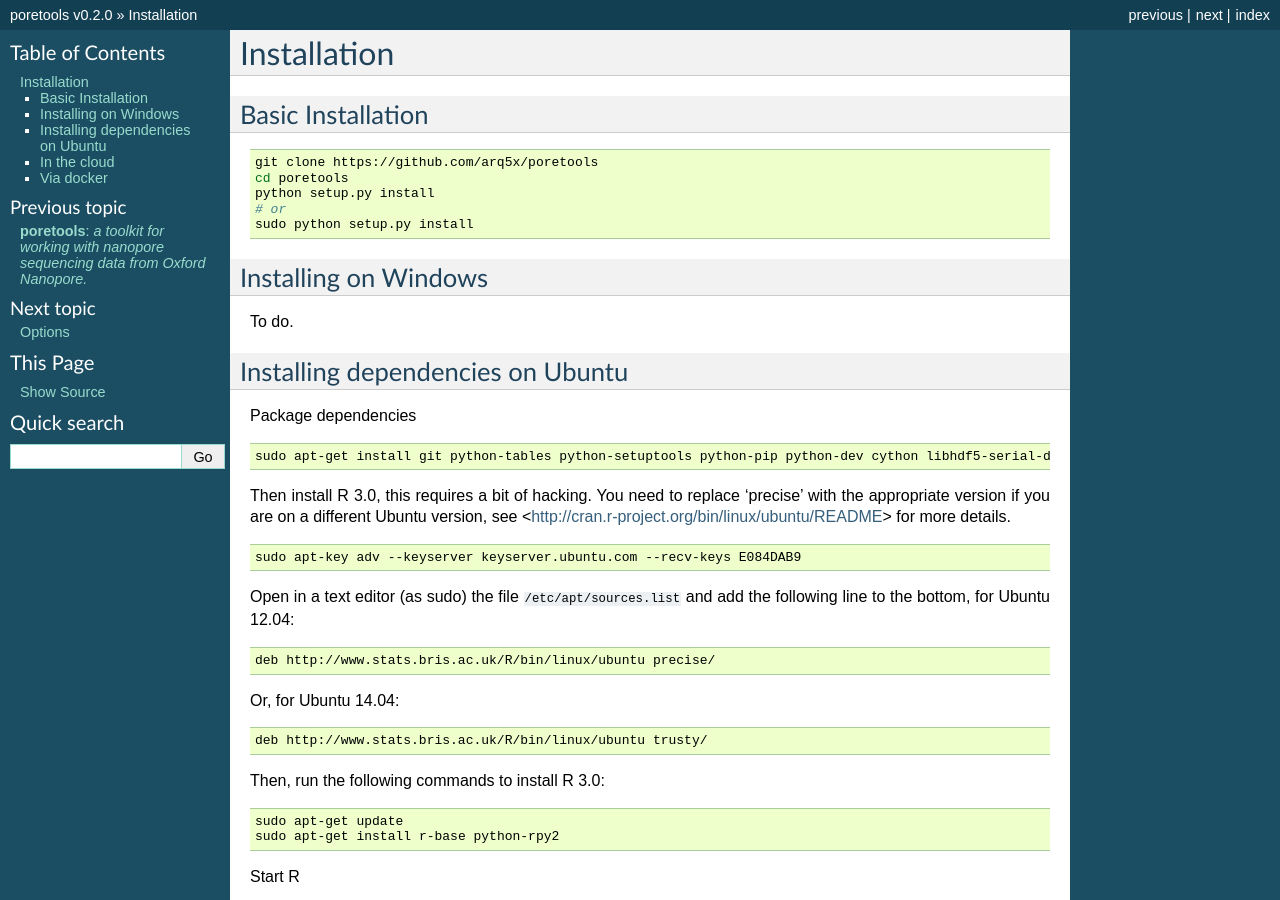
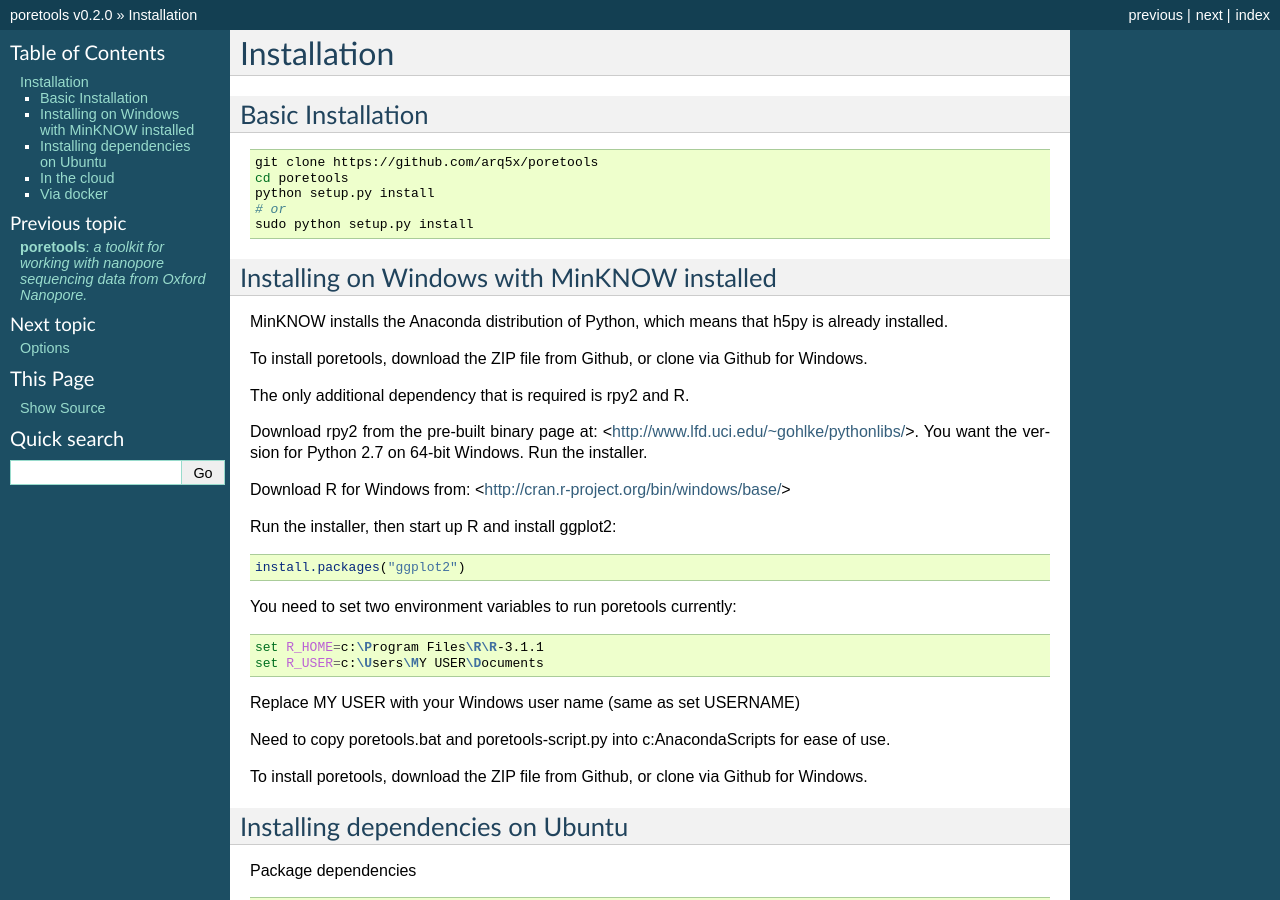
Before and after one commit to arq5x/poretools, a Sphinx documentation site: the page built from docs/content/installation.rst, in a window 1280 px wide and 900 px high. Built offline with Sphinx 7.4.7, drawn with Linux system fonts in a browser that asks for light colours; formulas are drawn with MathJax 3.

Commit message:
sketch Windows installation docs

```diff
--- a/docs/content/installation.rst
+++ b/docs/content/installation.rst
@@ -16,10 +16,37 @@ Basic Installation
 
 
 =================================
-Installing on Windows
+Installing on Windows with MinKNOW installed
 =================================
-To do.
 
+MinKNOW installs the Anaconda distribution of Python, which means that h5py is already installed.
+
+To install poretools, download the ZIP file from Github, or clone via Github for Windows.
+
+The only additional dependency that is required is rpy2 and R.
+
+Download rpy2 from the pre-built binary page at: <http://www.lfd.uci.edu/~gohlke/pythonlibs/>. You want the version for Python 2.7 on 64-bit Windows. Run the installer.
+
+Download R for Windows from: <http://cran.r-project.org/bin/windows/base/>
+
+Run the installer, then start up R and install ggplot2:
+
+.. code-block:: R
+
+	install.packages("ggplot2")
+
+You need to set two environment variables to run poretools currently:
+
+.. code-block:: bash
+
+	set R_HOME=c:\Program Files\R\R-3.1.1
+	set R_USER=c:\Users\MY USER\Documents
+
+Replace MY USER with your Windows user name (same as set USERNAME)
+
+Need to copy poretools.bat and poretools-script.py into c:\Anaconda\Scripts for ease of use.
+
+To install poretools, download the ZIP file from Github, or clone via Github for Windows.
 
 =================================
 Installing dependencies on Ubuntu
```
